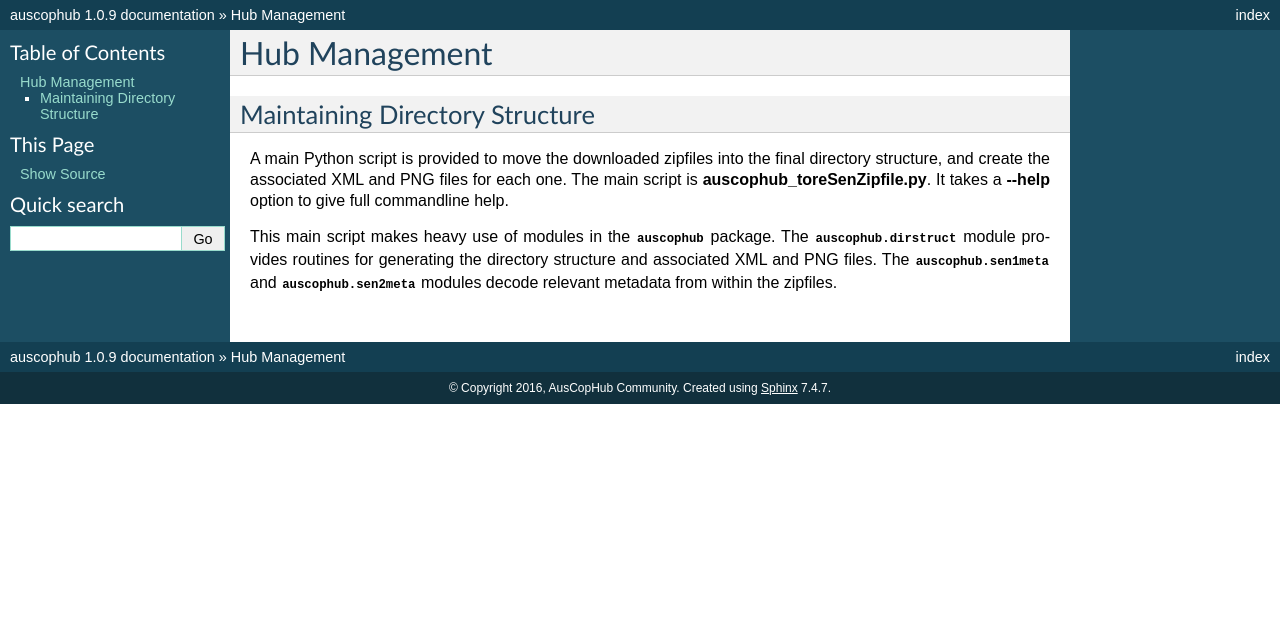
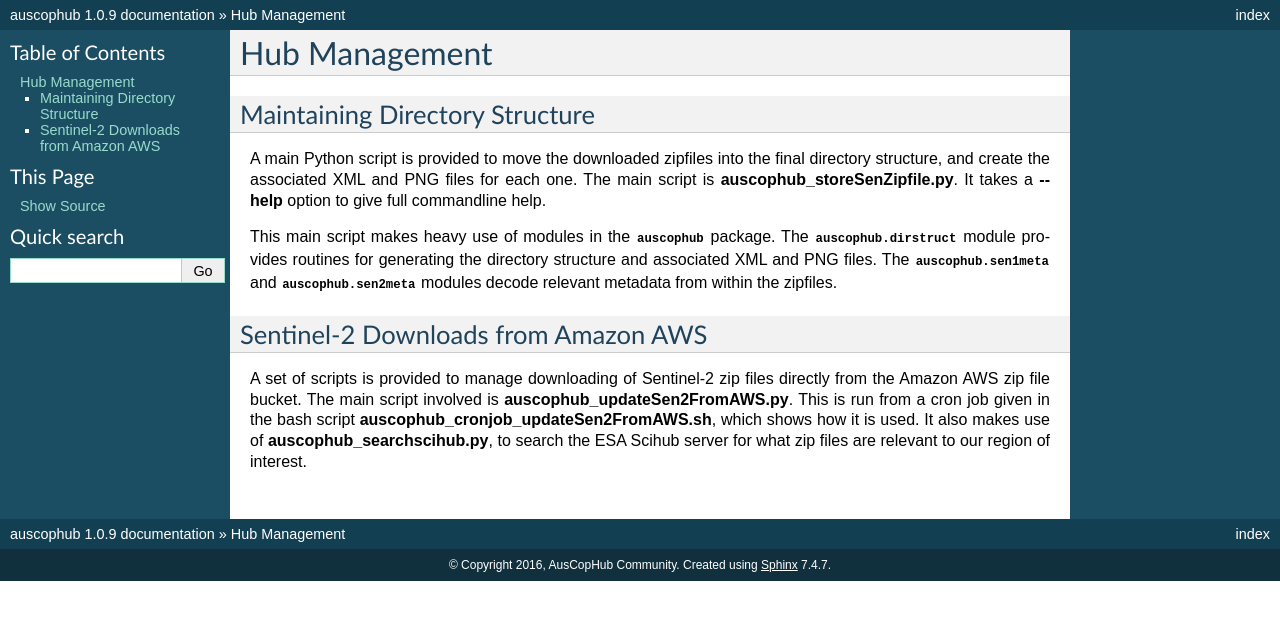
Before and after one commit to CopernicusAustralasia/auscophub, a Sphinx documentation site: the page built from doc/source/hubmgmnt.rst, in a window 1280 px wide. Shown: the top 620 px of the page. Built offline with Sphinx 7.4.7, drawn with Linux system fonts in a browser that asks for light colours.

Commit message:
hubmgmnt.rst: Updated to include the AWS download scripts.

```diff
--- a/doc/source/hubmgmnt.rst
+++ b/doc/source/hubmgmnt.rst
@@ -6,7 +6,7 @@ Maintaining Directory Structure
 
 A main Python script is provided to move the downloaded zipfiles into the final directory
 structure, and create the associated XML and PNG files for each one. The main
-script is :command:`auscophub_toreSenZipfile.py`. It takes a :command:`--help` option
+script is :command:`auscophub_storeSenZipfile.py`. It takes a :command:`--help` option
 to give full commandline help.
 
 This main script makes heavy use of modules in the :mod:`auscophub` package.
@@ -14,3 +14,13 @@ The :mod:`auscophub.dirstruct` module
 provides routines for generating the directory structure and associated XML and PNG files.
 The :mod:`auscophub.sen1meta` and :mod:`auscophub.sen2meta` modules decode relevant
 metadata from within the zipfiles.
+
+Sentinel-2 Downloads from Amazon AWS
+------------------------------------
+
+A set of scripts is provided to manage downloading of Sentinel-2 zip files directly from
+the Amazon AWS zip file bucket. The main script involved is
+:command:`auscophub_updateSen2FromAWS.py`. This is run from a cron job given in the bash
+script :command:`auscophub_cronjob_updateSen2FromAWS.sh`, which shows how it is used.
+It also makes use of :command:`auscophub_searchscihub.py`, to search the ESA Scihub server
+for what zip files are relevant to our region of interest.
```
